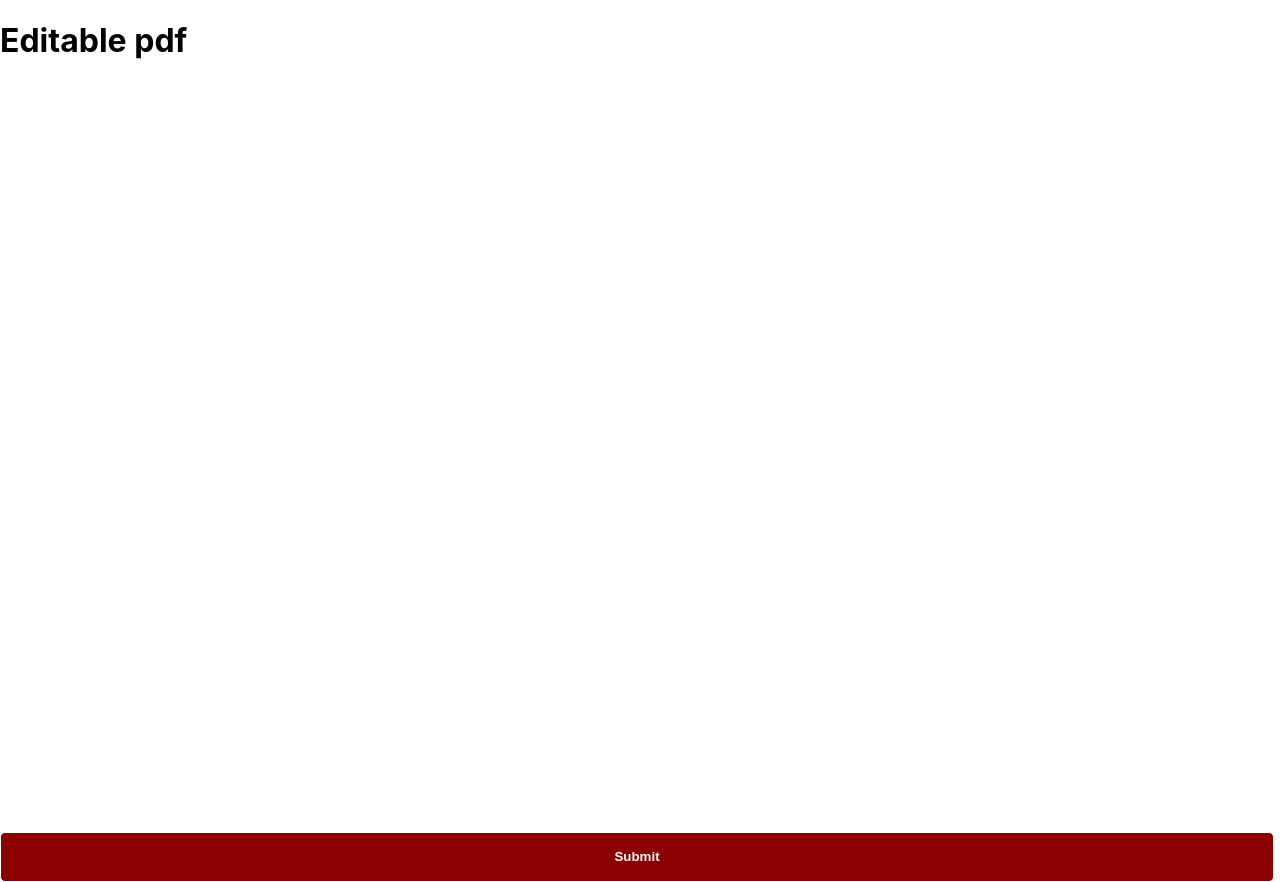
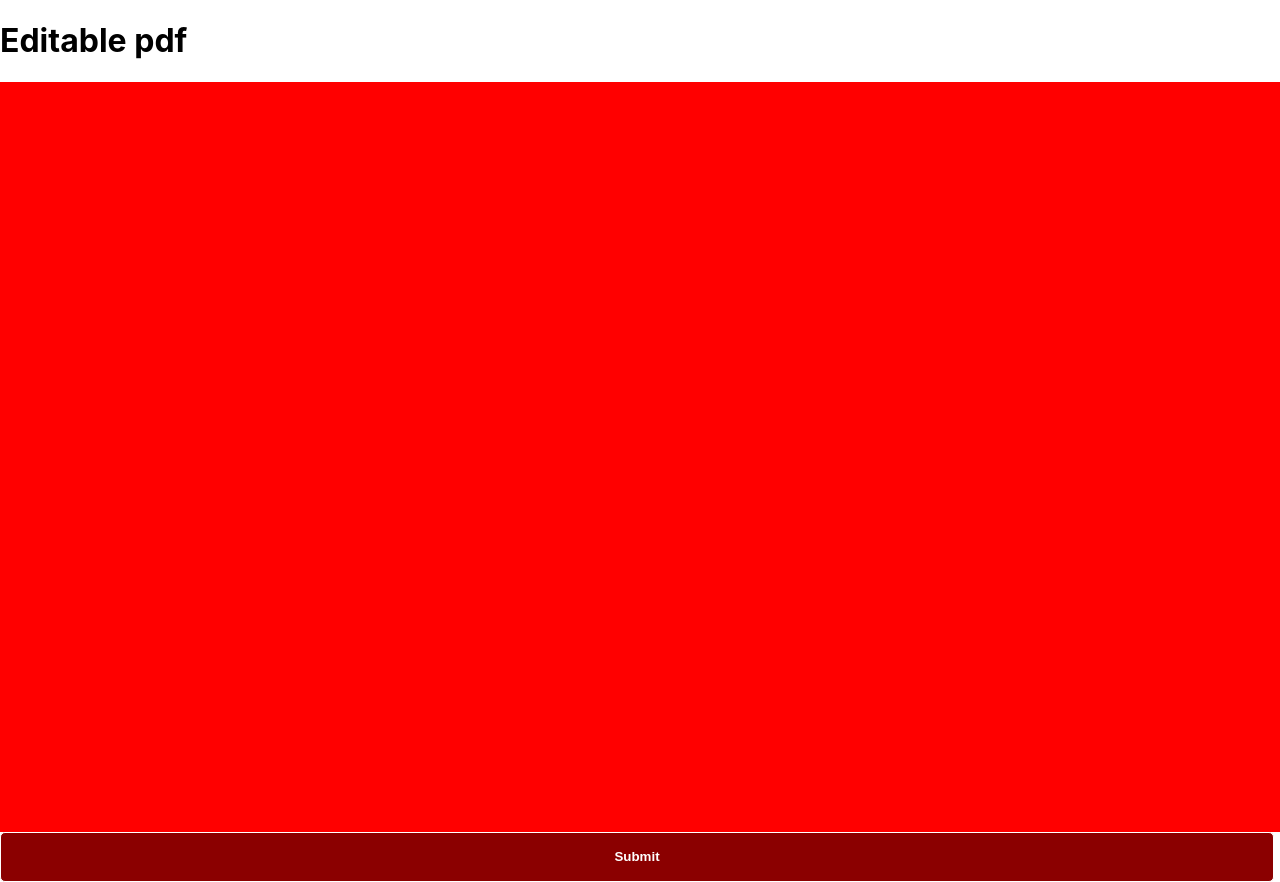
Before and after one commit to prasadskalbhor/pdfeditor, a React (Create React App) app: page / in a window 1280 px wide. Built offline with nearby package versions, Linux system fonts and the light colour scheme.

Commit message:
bg color

```diff
--- a/src/PDFViewer.js
+++ b/src/PDFViewer.js
@@ -91,7 +91,7 @@ const PDFBase64Viewer = () => {
 
   return (
     <div style={{ width: "100%", height: "100vh", display: "flex", flexDirection: "column" }}>
-      <div id="embeddedView" style={{ flexGrow: 1 }}></div>
+      <div id="embeddedView" style={{ flexGrow: 1,backgroundColor:'red' }}></div>
    <button
           onClick={handleSubmitClick}
           style={{
```
